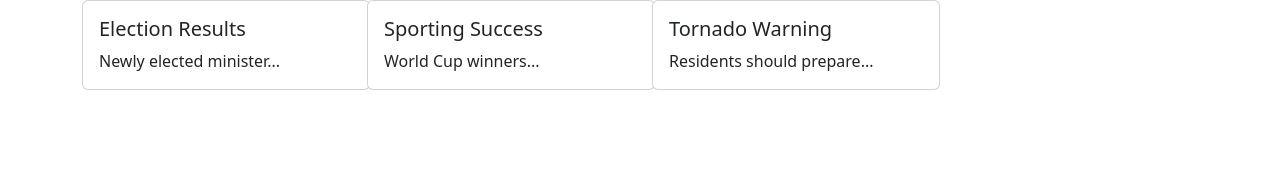
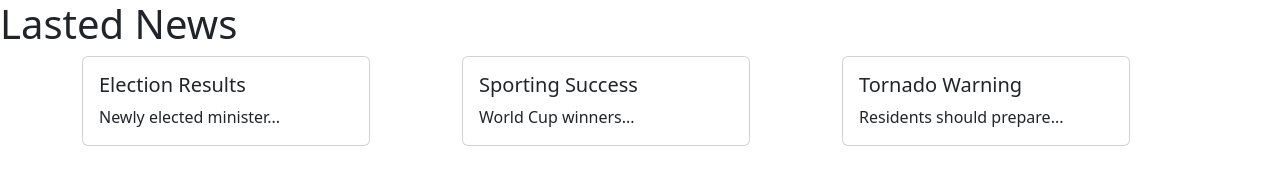
Before and after one commit to Ctbenoit60/ManageData, a plain HTML site: page index.html in a window 1280 px wide. Drawn offline with nearby package versions, Linux system fonts and the light colour scheme.

Commit message:
fixed the overlapping of the cards

```diff
--- a/index.html
+++ b/index.html
@@ -7,9 +7,9 @@
   <title>Data Managing</title>
 </head>
 <body>
-
+<h1>Lasted News</h1>
 <template id="card-template">
-  <div class="col-lg-3 col-md-6 col-sm-12 mb-4">
+  <div class="col mb-4 mx-auto">
     <div class="card" style="width: 18rem">
       <div class="card-body">
         <h5 class="card-title">Card title</h5>
```
